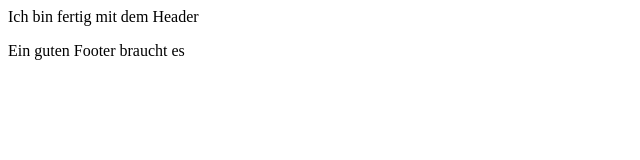
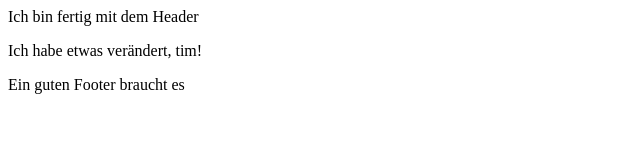
Before and after one commit to apache1901/hello-world, a plain HTML site: page index.html in a window 1280 px wide. Shown: the whole page, without its empty margins (0-640 px from the left). Drawn offline with Linux system fonts and the light colour scheme.

Commit message:
ich habe etwas verändert. Tim!

```diff
--- a/index.html
+++ b/index.html
@@ -1,5 +1,6 @@
 <header>
   <p>Ich bin fertig mit dem Header</p>
+  Ich habe etwas verändert, tim!
 </header>
 <footer>
   <p>Ein guten Footer braucht es</p>
```
